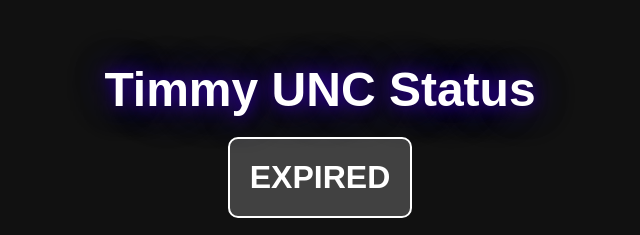
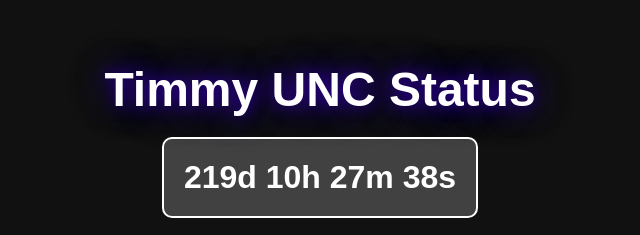
Before and after one commit to Timmyliam/timmyliam.github.io, a plain HTML site: page index.html in a window 1280 px wide. Shown: the part 154-389 px from the top of the page, without its empty margins (320-960 px from the left). Drawn offline with Linux system fonts and the light colour scheme; grey boxes are pictures that could not be loaded.

Commit message:
Update index.html

```diff
--- a/index.html
+++ b/index.html
@@ -141,8 +141,8 @@
 
     <script>
 function updateCountdown() {
-    // Target date in UTC (April 10, 2025, 00:00:00)
-    const targetDate = new Date(Date.UTC(2025, 3, 10, 0, 0, 0));
+    // Target date in UTC (April 10, 2026, 00:00:00)
+    const targetDate = new Date(Date.UTC(2026, 3, 10, 0, 0, 0));
 
     // Get the current time in Oslo (local time)
     const now = new Date();
```
